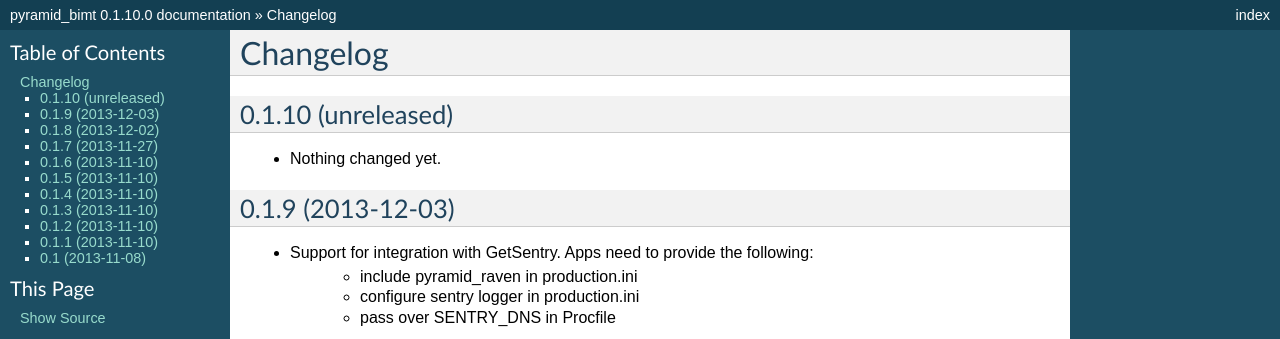
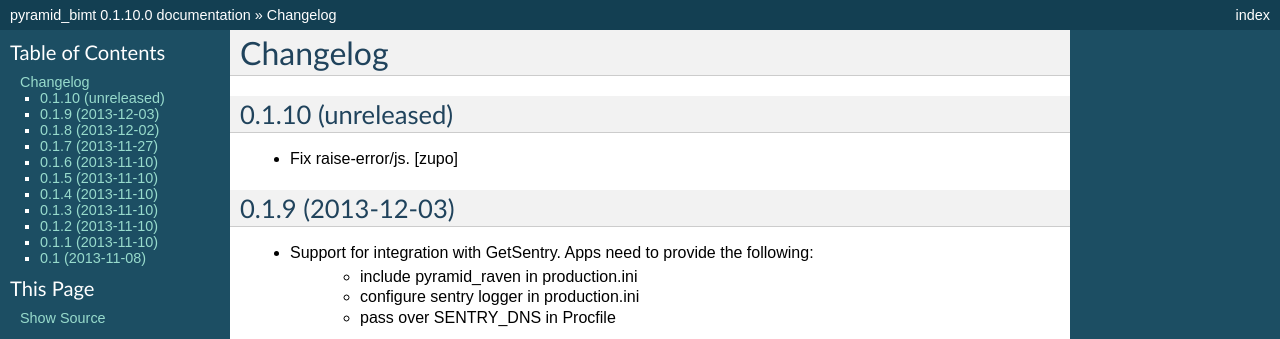
Before and after one commit to persho/pyramid_bimt, a Sphinx documentation site: the page built from docs/CHANGELOG.rst, in a window 1280 px wide. Shown: the top 339 px of the page. Built offline with Sphinx 7.4.7, drawn with Linux system fonts in a browser that asks for light colours.

Commit message:
fix /raise-error/js

```diff
--- a/docs/CHANGELOG.rst
+++ b/docs/CHANGELOG.rst
@@ -7,7 +7,8 @@
 0.1.10 (unreleased)
 -------------------
 
-- Nothing changed yet.
+- Fix raise-error/js.
+  [zupo]
 
 
 0.1.9 (2013-12-03)
```
Also changed, not shown: 1 other file.
